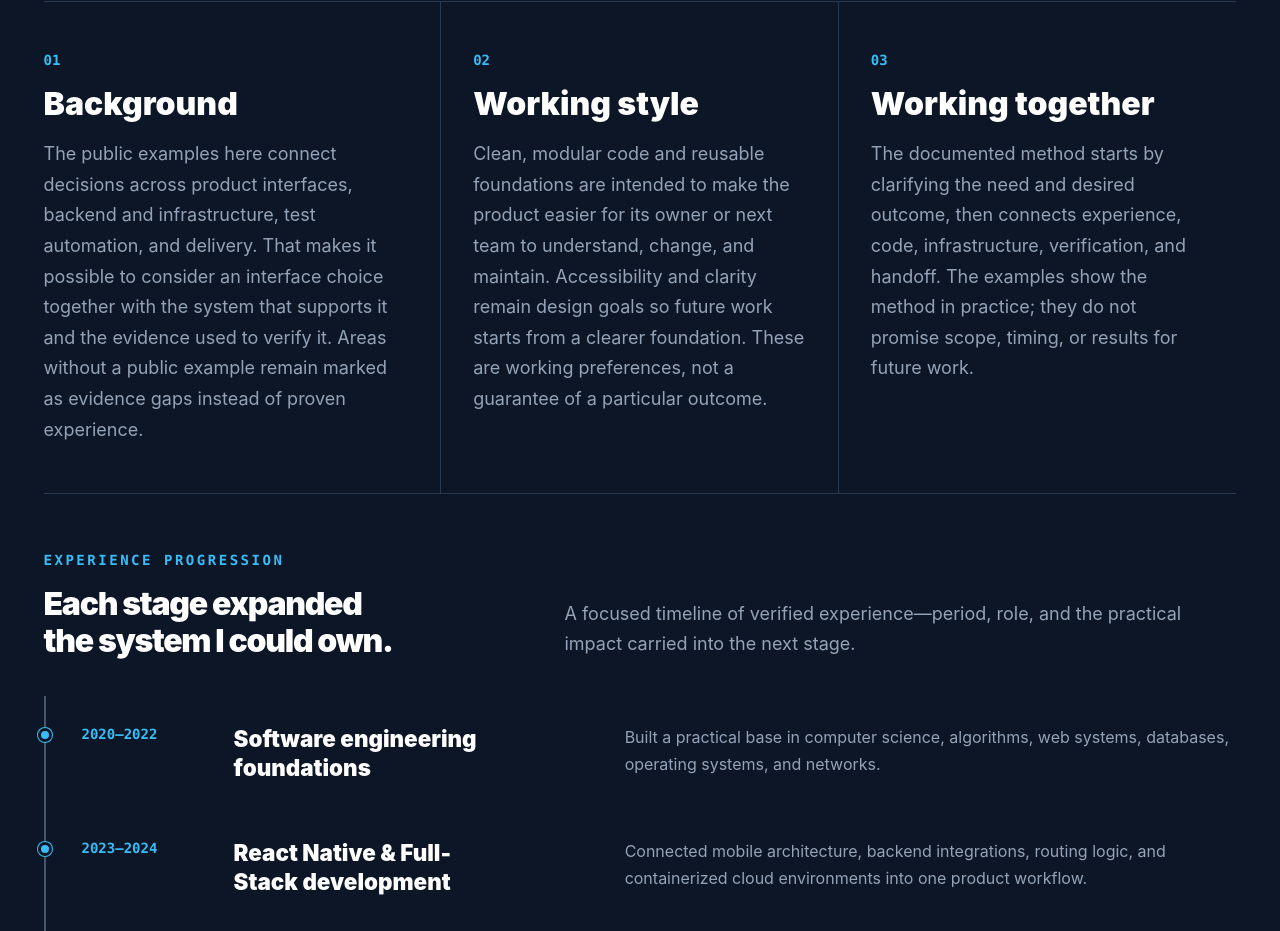
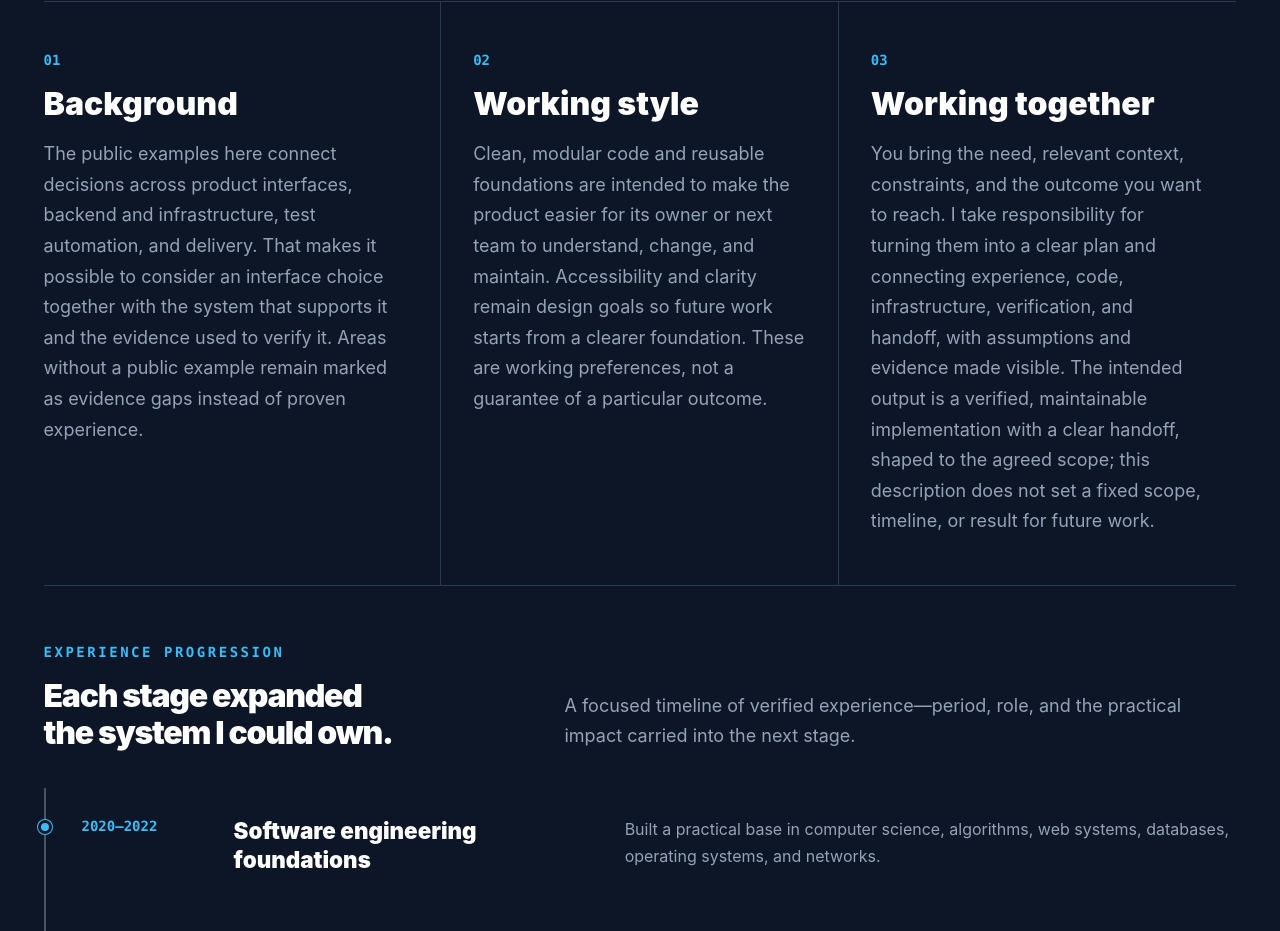
Before and after one commit to Evyatar-Hazan/Evyatar-Hazan.github.io, a React (Vite) app: page /en/about/ in a window 1280 px wide. Shown: the part 1364-2295 px from the top of the page. Built offline with nearby package versions, Linux system fonts and the light colour scheme.

Commit message:
fix: clarify collaboration expectations

```diff
--- a/src/features/humanAbout/content.ts
+++ b/src/features/humanAbout/content.ts
@@ -62,8 +62,8 @@ const humanAboutCopy = {
         he: 'איך עובדים יחד',
       },
       body: {
-        en: 'The documented method starts by clarifying the need and desired outcome, then connects experience, code, infrastructure, verification, and handoff. The examples show the method in practice; they do not promise scope, timing, or results for future work.',
-        he: 'דרך העבודה המתועדת מתחילה בחידוד הצורך והתוצאה הרצויה, ואז מחברת חוויה, קוד, תשתית, אימות ומסירה. הדוגמאות מראות את השיטה בפועל; הן אינן מבטיחות היקף, זמן או תוצאה בעבודה עתידית.',
+        en: 'You bring the need, relevant context, constraints, and the outcome you want to reach. I take responsibility for turning them into a clear plan and connecting experience, code, infrastructure, verification, and handoff, with assumptions and evidence made visible. The intended output is a verified, maintainable implementation with a clear handoff, shaped to the agreed scope; this description does not set a fixed scope, timeline, or result for future work.',
+        he: 'אתם מביאים את הצורך, ההקשר הרלוונטי, האילוצים והתוצאה שתרצו להשיג. באחריותי להפוך אותם לתוכנית ברורה ולחבר חוויה, קוד, תשתית, אימות ומסירה, תוך הצגת ההנחות והראיות. התוצר המיועד הוא מימוש מאומת ותחזוקתי עם העברה ברורה, בהתאם להיקף שסוכם; התיאור אינו קובע מראש היקף, לוח זמנים או תוצאה לעבודה עתידית.',
       },
     },
   ] satisfies readonly HumanAboutPillar[],
```
